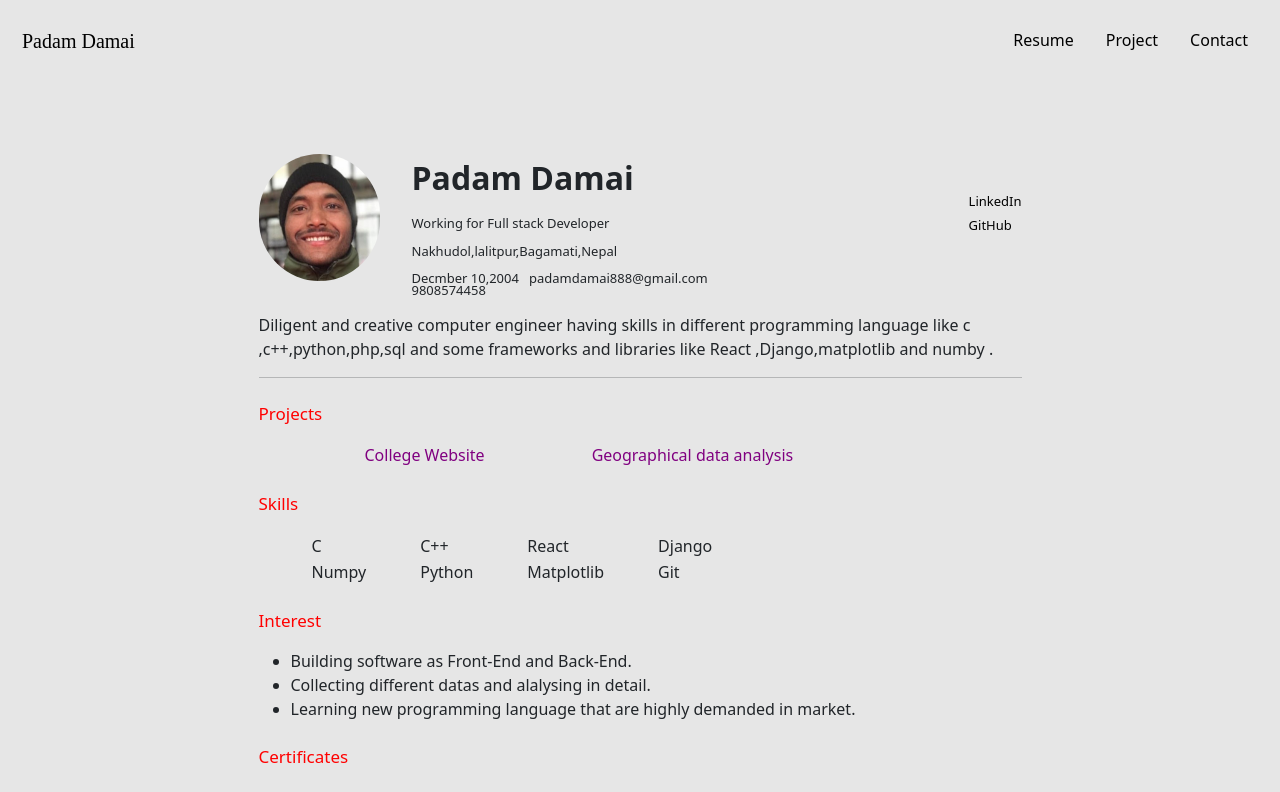
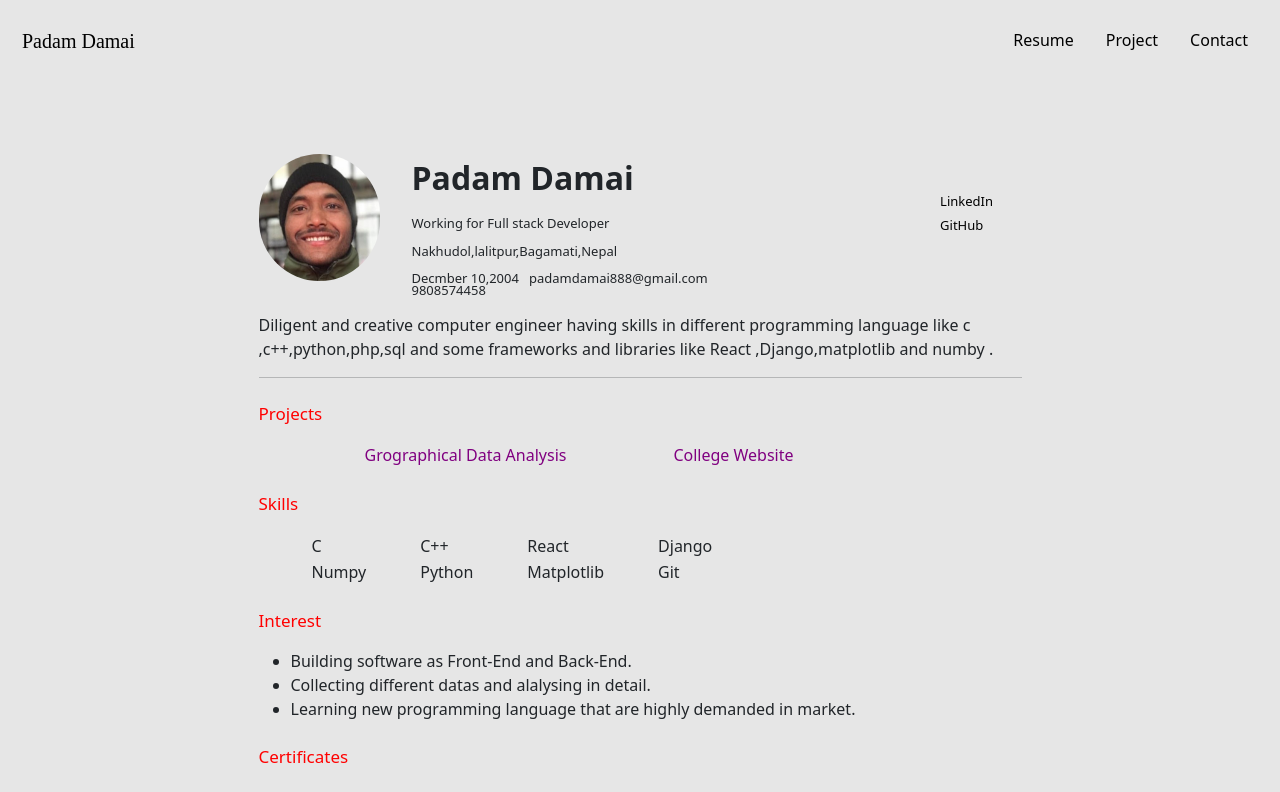
Before and after one commit to padamdamai/my_portfolio, a React (Create React App) app: page /resume in a window 1280 px wide. Shown: the top 792 px of the page. Built offline with nearby package versions, Linux system fonts and the light colour scheme.

Commit message:
added external link

```diff
--- a/src/Components/Resume.js
+++ b/src/Components/Resume.js
@@ -1,5 +1,3 @@
-import React from "react";
-  import {Link } from "react-router-dom";
 
 const styled = {
 	height:127,width:121,borderRadius:64,marginRight:32
@@ -26,8 +24,8 @@ export default function Resume(){
 			</div>
 
 			<div className="link">
-				<Link to="" pathname="https://herewecode.io/blog/react-router-link-to-external-url/" target="_blank"> LinkedIn </Link><br/>
-				<Link to="" pathname="" target="_blank"> GitHub </Link>
+				<a href="https://www.linkedin.com/in/padam-damai-570a0a272" rel="noopener" target="_blank"> LinkedIn </a>
+				<a href="https://github.com/padamdamai"  rel="noopener" target="_blank"> GitHub </a>
 			 </div>
 		</div>
 
@@ -44,11 +42,10 @@ Diligent and creative computer engineer having skills in different programming l
 
 				<table>
 					<tr>
-						<td> <a target='_blank'
-           				 rel='noopener noreferrer' href="">College Website</a>
+						<td>
+						<a href="https://github.com/padamdamai/DataAnalysis" rel="noopener" target="_blank">Grographical Data Analysis</a>
 						</td>
-						<td> <a target='_blank'
-           				 rel='noopener noreferrer' href="">Geographical data analysis</a>
+						<td> <a href="https://padamdamai.github.io/Oxford-Advanced-Engineering-College_Website/" rel="noopener" target="_blank">College Website </a>
            				 </td>
 					</tr>
 
@@ -105,12 +102,12 @@ Diligent and creative computer engineer having skills in different programming l
 
 				<table>
 					<tr>
-						<td><a href="">Responsive Web Design</a></td>
-						<td> <a href="">Git</a></td>
+						<td><a href="responsiveWebDesign.png" targ="_blank" rel="noopener">Responsive Web Design</a></td>
+						<td> <a href="gitcourse_certificates.png" targ="_blank" rel="noopener">Git</a></td>
 
 					</tr>
 					<tr>
-						<td> <a href="">Data Analysis with python </a></td>
+						<td> <a href="dataanalysisCERTIFICATES.pdf" target="_blank" rel="noopener">Data Analysis with python </a></td>
 					</tr>
 				</table>
 
```
